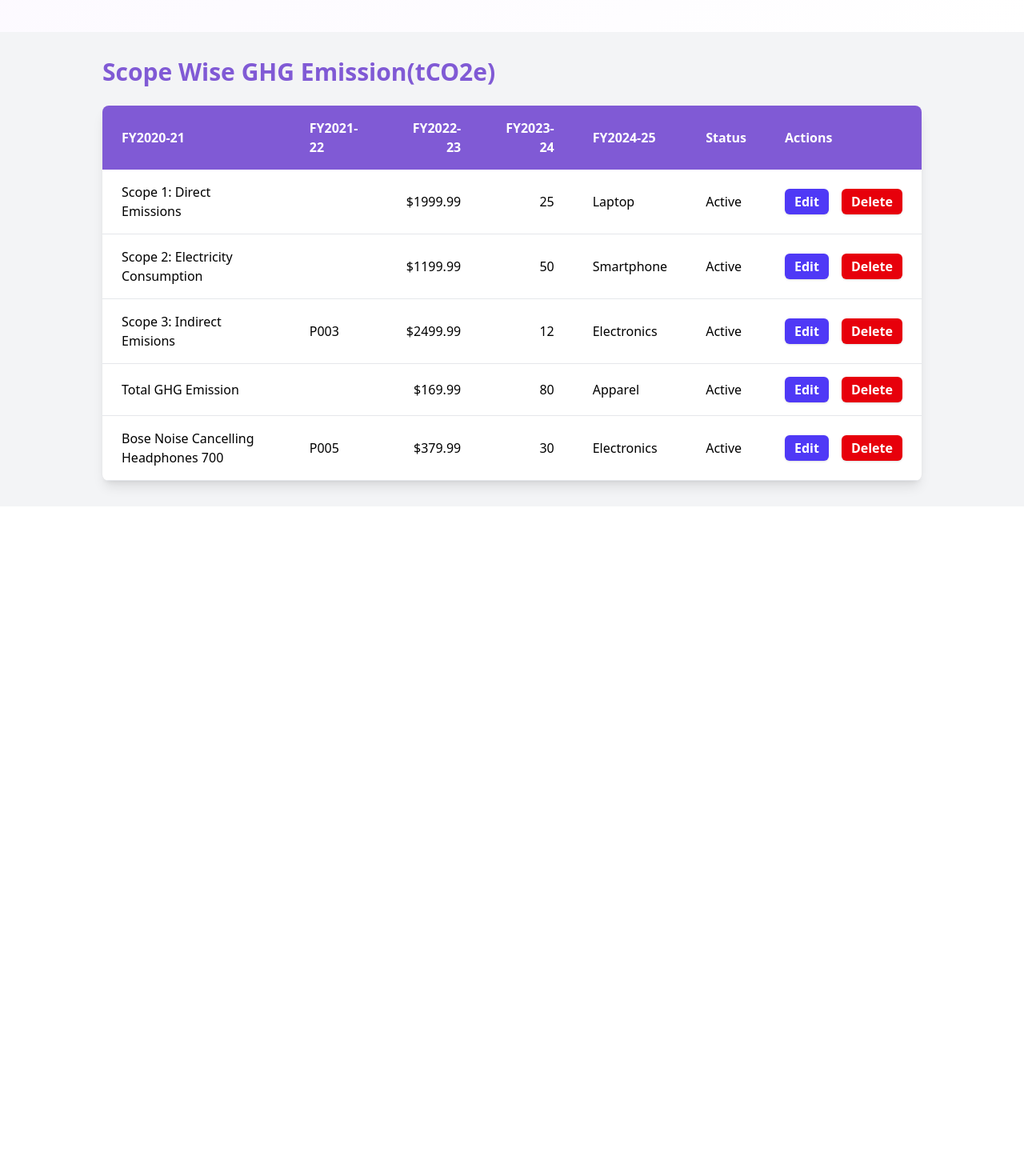
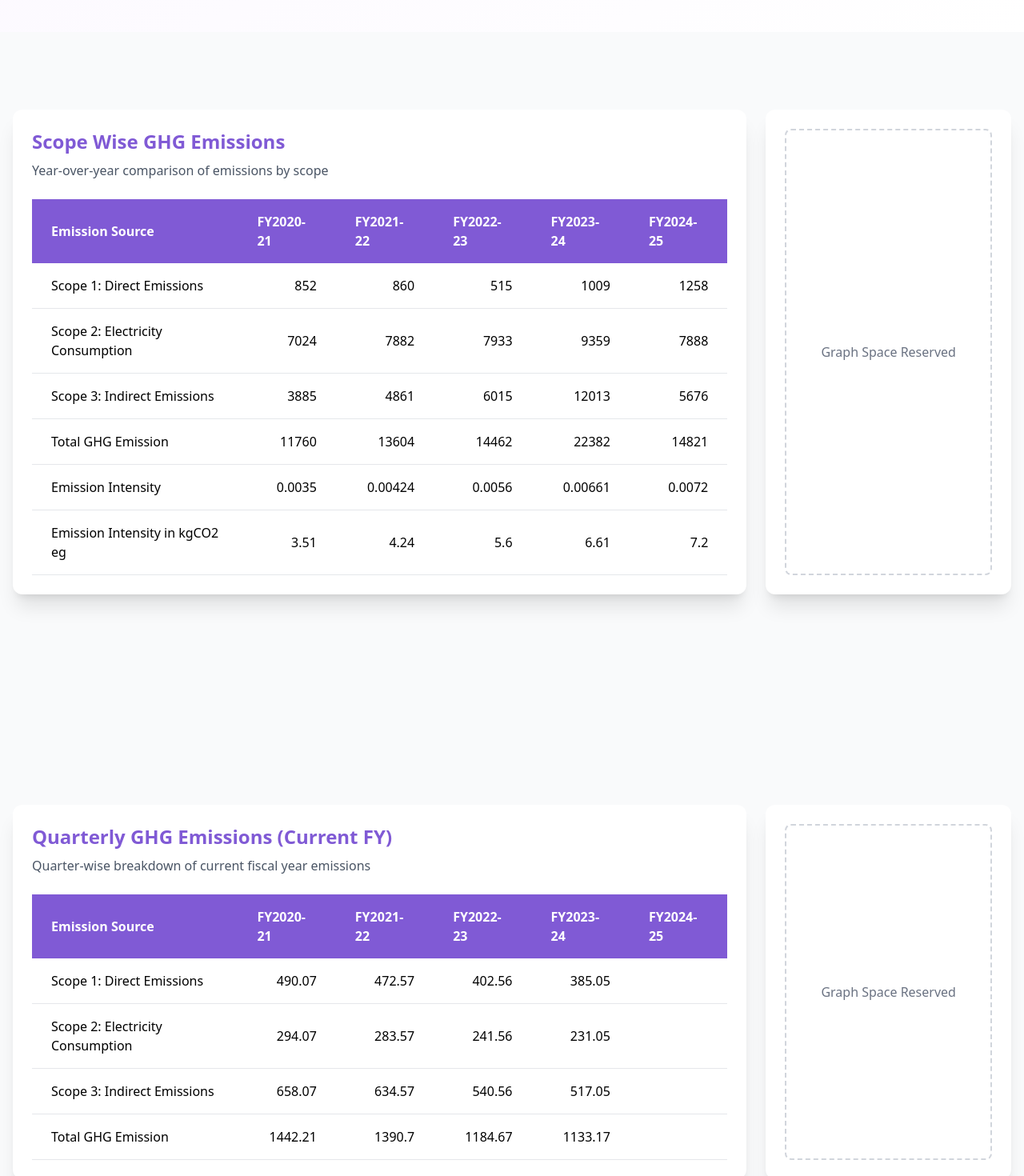
Before and after one commit to tripathiishita5/CO2-Frontend, a React (Vite) app: page / in a window 1280 px wide. Shown: the part 760-2230 px from the top of the page at 80% size. Before the commit the page ends 1393 px from the top, so only its background shows below. Built offline with nearby package versions, Linux system fonts and the light colour scheme.

Commit message:
data added

```diff
--- a/src/Pages/Dashboard/Table.jsx
+++ b/src/Pages/Dashboard/Table.jsx
@@ -1,124 +1,208 @@
-import React, { useState, useEffect } from 'react';
-import axios from 'axios';
+import React from 'react';
 
-const ProductTable = () => {
-  const [products, setProducts] = useState([
+const GHGEmissionsTables = () => {
+  const annualData = [
     {
       name: 'Scope 1: Direct Emissions',
-      price: 1999.99,
-      stock: 25,
-      type: 'Laptop',
-      status: 'Active'
+      fy2020: 852,
+      fy2021: 860,
+      fy2022: 515,
+      fy2023: 1009,
+      fy2024: 1258,
     },
     {
       name: 'Scope 2: Electricity Consumption',
-      price: 1199.99,
-      stock: 50,
-      type: 'Smartphone',
-      status: 'Active'
+      fy2020: 7024,
+      fy2021: 7882,
+      fy2022: 7933,
+      fy2023: 9359,
+      fy2024:7888
     },
     {
-      id: 'P003',
-      name: 'Scope 3: Indirect Emisions',
-      price: 2499.99,
-      stock: 12,
-      type: 'Electronics',
-      status: 'Active'
+      name: 'Scope 3: Indirect Emissions',
+      fy2020: 3885,
+      fy2021: 4861,
+      fy2022: 6015,
+      fy2023: 12013,
+      fy2024:5676
     },
     {
       name: 'Total GHG Emission',
-      price: 169.99,
-      stock: 80,
-      type: 'Apparel',
-      status: 'Active'
+      fy2020: 11760,
+      fy2021: 13604,
+      fy2022: 14462,
+      fy2023: 22382,
+      fy2024:14821
     },
     {
-      id: 'P005',
-      name: 'Bose Noise Cancelling Headphones 700',
-      price: 379.99,
-      stock: 30,
-      type: 'Electronics',
-      status: 'Active'
+      name: 'Emission Intensity',
+      fy2020: 0.0035,
+      fy2021: 0.00424,
+      fy2022: 0.00560,
+      fy2023: 0.00661,
+      fy2024:0.00720
+    },
+    {
+      name: 'Emission Intensity in kgCO2 eg',
+      fy2020: 3.51,
+      fy2021: 4.24,
+      fy2022: 5.60,
+      fy2023: 6.61,
+      fy2024:7.20
     }
-  ]);
+  ];
 
+  const quarterlyData = [
+    {
+      name: 'Scope 1: Direct Emissions',
+      q1: 490.07,
+      q2: 472.57,
+      q3: 402.56,
+      q4: 385.05,
+    },
+    {
+      name: 'Scope 2: Electricity Consumption',
+      q1: 294.07,
+      q2: 283.57,
+      q3: 241.56,
+      q4: 231.05,
+    },
+    {
+      name: 'Scope 3: Indirect Emissions',
+      q1: 658.07,
+      q2: 634.57,
+      q3: 540.56,
+      q4: 517.05,
+    },
+    {
+      name: 'Total GHG Emission',
+      q1: 1442.21,
+      q2: 1390.70,
+      q3: 1184.67,
+      q4: 1133.17,
+    }
+  ];
 
-  // useEffect(() => {
-  //   const fetchProducts = async () => {
-  //     try {
-  //       const response = await axios.get('/api/products');
-  //       setProducts(response.data);
-  //     } catch (error) {
-  //       console.error('Error fetching products:', error);
-  //     }
-  //   };
+  const monthlyData = [
+    {
+      name: 'Scope 1: Direct Emissions',
+      current: 145.85,
+      previous: 153.15,
+      variance: -5.0,
+      ytd: 1750.25,
+    },
+    {
+      name: 'Scope 2: Electricity Consumption',
+      current: 87.52,
+      previous: 91.90,
+      variance: -5.0,
+      ytd: 1050.25,
+    },
+    {
+      name: 'Scope 3: Indirect Emissions',
+      current: 195.85,
+      previous: 205.65,
+      variance: -5.0,
+      ytd: 2350.25,
+    },
+    {
+      name: 'Total GHG Emission',
+      current: 429.23,
+      previous: 450.69,
+      variance: -5.0,
+      ytd: 5150.75,
+    }
+  ];
 
-  //   fetchProducts();
-  // }, []);
+  const targetData = [
+    {
+      name: 'Scope 1: Direct Emissions',
+      target: 1662.74,
+      actual: 1750.25,
+      variance: 5.0,
+    },
+    {
+      name: 'Scope 2: Electricity Consumption',
+      target: 997.74,
+      actual: 1050.25,
+      variance: 5.0,
+    },
+    {
+      name: 'Scope 3: Indirect Emissions',
+      target: 2232.74,
+      actual: 2350.25,
+      variance: 5.0,
+    },
+    {
+      name: 'Total GHG Emission',
+      target: 4893.21,
+      actual: 5150.75,
+      variance: 5.0,
+    }
+  ];
 
-
-  const handleEdit = (product) => {
-    // Implement edit functionality
-    console.log('Editing product:', product);
-  };
-
-  const handleDelete = (product) => {
-    // Implement delete functionality
-    console.log('Deleting product:', product);
-  };
+  const tables = [
+    {
+      title: 'Scope Wise GHG Emissions',
+      description: 'Year-over-year comparison of emissions by scope',
+      data: annualData,
+      columns: ['Emission Source', 'FY2020-21', 'FY2021-22', 'FY2022-23', 'FY2023-24', 'FY2024-25' ],
+    },
+    {
+      title: 'Quarterly GHG Emissions (Current FY)',
+      description: 'Quarter-wise breakdown of current fiscal year emissions',
+      data: quarterlyData,
+      columns: ['Emission Source', 'FY2020-21', 'FY2021-22', 'FY2022-23', 'FY2023-24', 'FY2024-25' ],
+    },
+    {
+      title: 'Monthly GHG Emissions',
+      description: 'Month-over-month comparison with YTD totals',
+      data: monthlyData,
+      columns: ['Emission Source', 'FY2020-21', 'FY2021-22', 'FY2022-23', 'FY2023-24', 'FY2024-25' ],
+    },
+    {
+      title: 'Target vs Actual Emissions',
+      description: 'Comparison of targeted and actual emissions for current fiscal year',
+      data: targetData,
+      columns: ['Emission Source', 'FY2020-21', 'FY2021-22', 'FY2022-23', 'FY2023-24', 'FY2024-25' ],
+    }
+  ];
 
   return (
-    <div className="bg-gray-100 py-8">
-      <div className="max-w-5xl mx-auto">
-        <h1 className="text-3xl font-bold mb-6 text-[#805AD5]">Scope Wise GHG Emission(tCO2e)</h1>
-        <div className="bg-white shadow-lg rounded-lg overflow-hidden">
-          <table className="w-full table-auto border-collapse">
+    <div className="bg-gray-50 min-h-screen">
+      {tables.map((table, index) => (
+        <div key={index} className="min-h-screen flex flex-col justify-center px-4 py-8">
+          <div className="max-w-8xl mx-auto w-full flex gap-6">
+            <div className="w-3/4 bg-white rounded-xl shadow-xl overflow-hidden">
+              <div className="p-6">
+                <h2 className="text-2xl font-bold text-[#805AD5] mb-2">{table.title}</h2>
+                <p className="text-gray-600 mb-6">{table.description}</p>
+                <div className="overflow-x-auto">
+                  <table className="w-full border-collapse">
                     <thead>
-              <tr className="bg-[#805AD5] text-white">
-                <th className="px-6 py-4 text-left">FY2020-21</th>
-                <th className="px-6 py-4 text-left">FY2021-22</th>
-                <th className="px-6 py-4 text-right">FY2022-23</th>
-                <th className="px-6 py-4 text-right">FY2023-24</th>
-                <th className="px-6 py-4 text-left">FY2024-25</th>
-                <th className="px-6 py-4 text-left">Status</th>
-                <th className="px-6 py-4 text-left">Actions</th>
+                      <tr className="bg-[#805AD5]">
+                        {table.columns.map((column, i) => (
+                          <th key={i} className="px-6 py-4 text-left text-white font-semibold">
+                            {column}
+                          </th>
+                        ))}
                       </tr>
                     </thead>
                     <tbody>
-              {products.map((product) => (
-                <tr key={product.id} className="border-b border-gray-200">
-                  <td className="px-6 py-4">{product.name}</td>
-                  <td className="px-6 py-4">{product.id}</td>
-                  <td className="px-6 py-4 text-right">${product.price.toFixed(2)}</td>
-                  <td className="px-6 py-4 text-right">{product.stock}</td>
-                  <td className="px-6 py-4">{product.type}</td>
-                  <td className="px-6 py-4">{product.status}</td>
-                  <td className="px-6 py-4 space-x-4">
-                  <div className="space-x-4">
-                  <div className="space-x-4">
-                  <div className="flex space-x-4">
-  <button
-    className="bg-indigo-600 hover:bg-indigo-800 text-white font-semibold py-1 px-3 rounded-md shadow-sm transition-all duration-300 ease-in-out transform hover:scale-105"
-    onClick={() => handleEdit(product)}
-  >
-    Edit
-  </button>
+                      {table.data.map((row, i) => (
+                        <tr key={i} className="border-b border-gray-200 hover:bg-gray-50">
+                          <td className="px-6 py-4 font-medium">{row.name}</td>
+                          {/* {Object.keys(row).filter(key => key !== 'name').map((key, j) => (
+                            <td key={j} className="px-6 py-4 text-right">
+                              {typeof row[key] === 'number' ? row[key].toFixed(2) : row[key]}
+                            </td>
+                          ))} */}
+                          {Object.keys(row).filter(key => key !== 'name').map((key, j) => (
+  <td key={j} className="px-6 py-4 text-right">
+    {typeof row[key] === 'number' ? row[key] : row[key]}
+  </td>
+))}
 
-  <button
-    className="bg-red-600 hover:bg-red-800 text-white font-semibold py-1 px-3 rounded-md shadow-sm transition-all duration-300 ease-in-out transform hover:scale-105"
-    onClick={() => handleDelete(product)}
-  >
-    Delete
-  </button>
-</div>
-
-
-</div>
-
-</div>
-
-
-                  </td>
                         </tr>
                       ))}
                     </tbody>
@@ -126,7 +210,17 @@ const ProductTable = () => {
                 </div>
               </div>
             </div>
+
+            <div className="w-1/4 bg-white rounded-xl shadow-xl p-6">
+              <div className="h-full flex items-center justify-center border-2 border-dashed border-gray-300 rounded-lg">
+                <p className="text-gray-500 text-center">Graph Space Reserved</p>
+              </div>
+            </div>
+          </div>
+        </div>
+      ))}
+    </div>
   );
 };
 
-export default ProductTable;
+export default GHGEmissionsTables;
```
Lines whose indentation alone changed are shown as unchanged.
